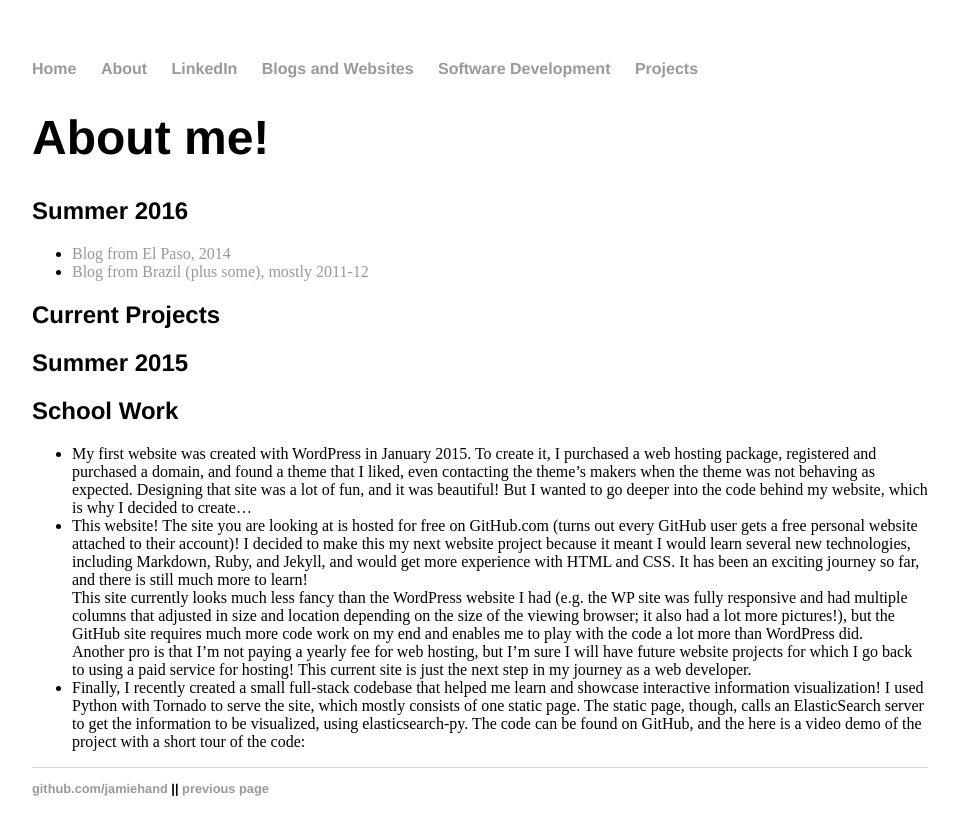
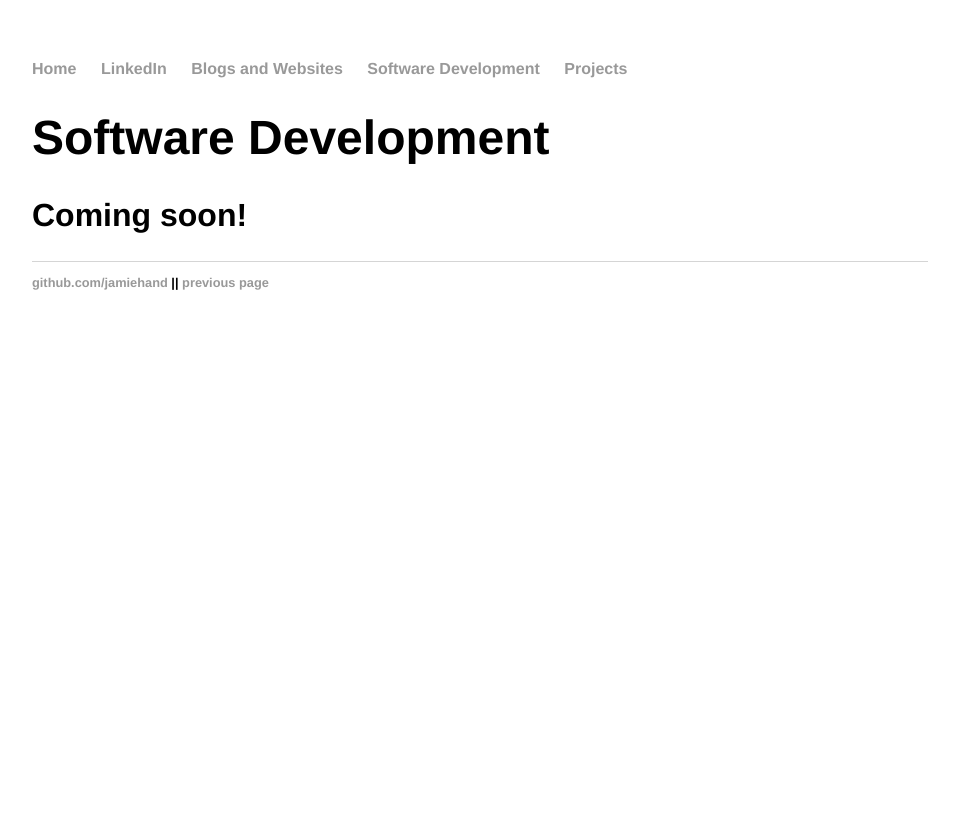
Before and after one commit to jamiehand/jamiehand.github.io, a Jekyll site: the page built from software-development/index.md, in a window 1280 px wide. Shown: the top 835 px of the page, without its empty margins (160-1119 px from the left). Built offline with Jekyll 4.4.1, drawn with Linux system fonts in a browser that asks for light colours.

Commit message:
Rearrange pages

```diff
--- a/_layouts/default.html
+++ b/_layouts/default.html
@@ -9,7 +9,6 @@
 			<nav>
 	    		<ul>
 	        		<li><a href="/">Home</a></li>
-		        	<li><a href="/about">About</a></li>
 	        		<li><a href="https://www.linkedin.com/in/jamiechand">LinkedIn</a></li>
 	        		<li><a href="/blogs-and-websites">Blogs and Websites</a></li>
 					<li><a href="/software-development">Software Development</a></li>
--- a/css/main.css
+++ b/css/main.css
@@ -24,6 +24,10 @@ h1 {
     font-family:'Helvetica', 'Arial', 'Sans-Serif';
 }
 h2 {
+    font-size: 2em;
+    font-family:'Helvetica', 'Arial', 'Sans-Serif';
+}
+h3 {
     font-size: 1.5em;
     font-family:'Helvetica', 'Arial', 'Sans-Serif';
 }
--- a/software-development/index.md
+++ b/software-development/index.md
@@ -1,46 +1,16 @@
 ---
 layout: default
-title: About me!
+title: Software Development
 ---
 
 # {{ page.title }}
 
-## Summer 2016
+## Coming soon!
 
-* [Blog from El Paso, 2014](http://jamieinelpaso.tumblr.com)
-* [Blog from Brazil (plus some), mostly 2011-12](http://jamiehand.tumblr.com)
+<!-- ## Summer 2016
 
 ## Current Projects
 
 ## Summer 2015
 
-## School Work
-
-* My first website was created with WordPress in January 2015. To create it, I
-purchased a web hosting package, registered and purchased a domain, and found a
-theme that I liked, even contacting the theme's makers when the theme
-was not behaving as expected. Designing that site was a lot of fun, and it was
-beautiful! But I wanted to go deeper into the code behind my website, which is
-why I decided to create...
-* This website! The site you are looking at is hosted for free on GitHub.com
-(turns out every GitHub user gets a free personal website attached to their
-account)! I decided to make this my next website project because it meant
-I would learn several new technologies, including Markdown, Ruby, and Jekyll,
-and would get more experience with HTML and CSS. It has been an exciting journey
-so far, and there is still much more to learn!
-This site currently looks much less fancy than the WordPress website I had (e.g.
-the WP site was fully responsive and had multiple columns that adjusted in size
-and location depending on the size of the viewing browser; it also had a lot
-more pictures!), but the GitHub site
-requires much more code work on my end and enables me to play with the code
-a lot more than WordPress did.
-Another pro is that I'm not paying a yearly fee for web hosting, but I'm sure
-I will have future website projects for which I go back to using a paid service
-for hosting! This current site is just the next step in my journey as a
-web developer.
-* Finally, I recently created a small full-stack codebase that helped me learn
-and showcase interactive information visualization! I used Python
-with Tornado to serve the site, which mostly consists of one static page. The
-static page, though, calls an ElasticSearch server to get the information to
-be visualized, using elasticsearch-py. The code can be found on GitHub, and the
-here is a video demo of the project with a short tour of the code:
+## School Work -->
```
Also changed, not shown: blogs-and-websites/index.md (+1 -1 lines), index.md (renamed from about/index.md, +24 -11 lines).
